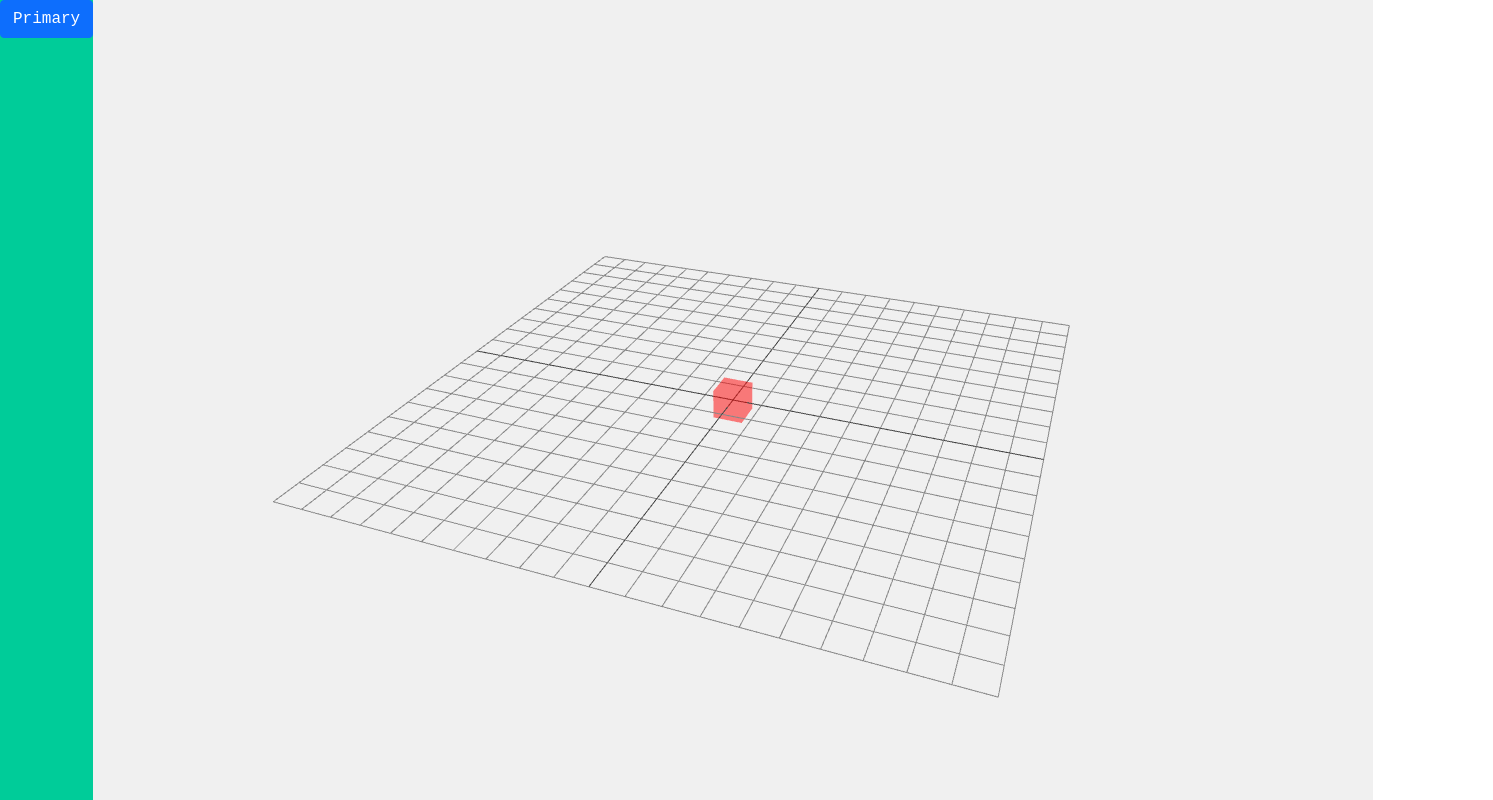
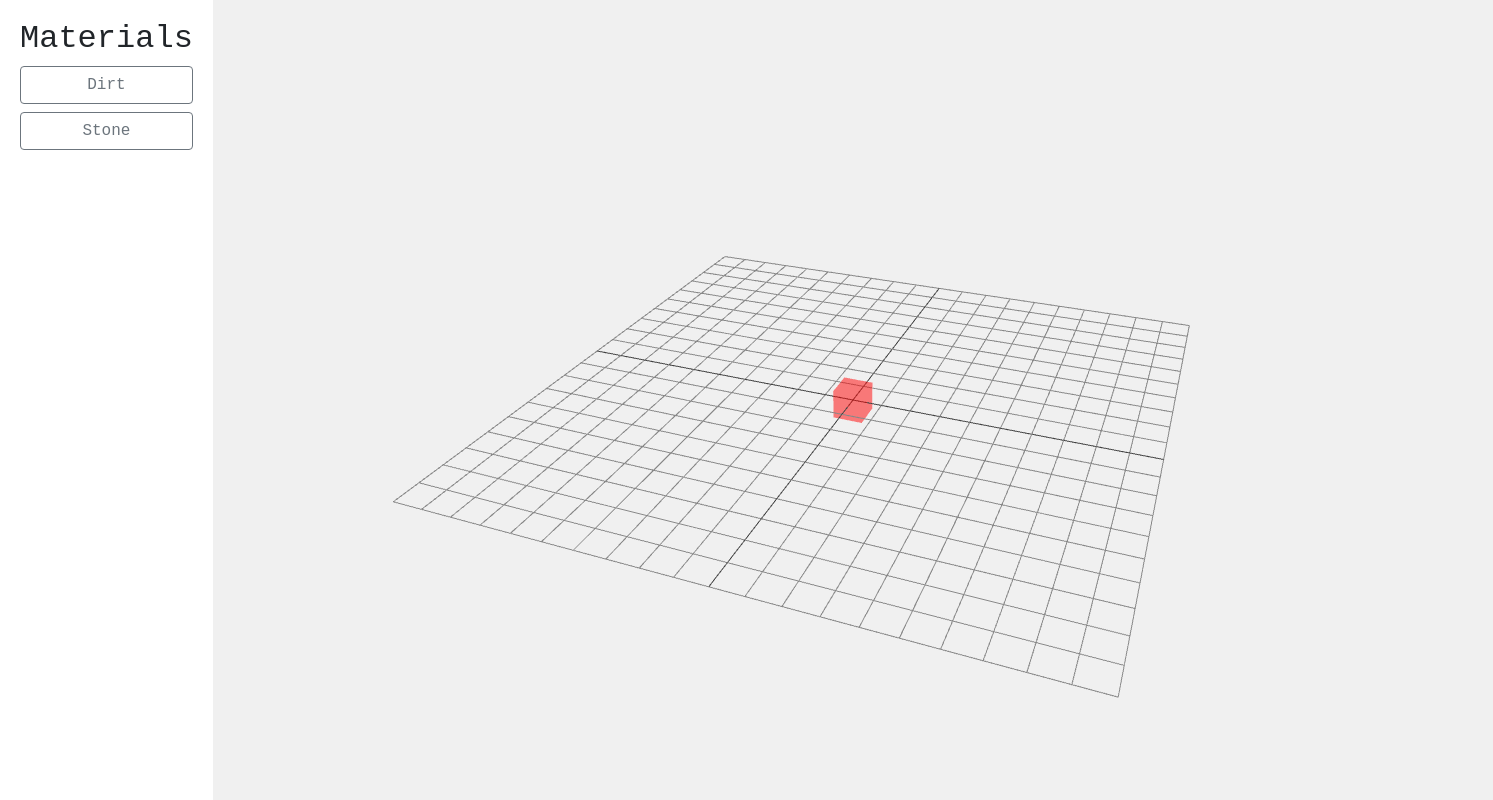
Before and after one commit to CodeCricut/VoxelPlayground, a website: page index.html in a window 1280 px wide. Shown: the whole page, 1493 px wide, since content can reach past the window. Drawn offline with nearby package versions, Linux system fonts and the light colour scheme.

Commit message:
Add material selector ui

```diff
--- a/index.html
+++ b/index.html
@@ -21,8 +21,12 @@
   </head>
   <body>
     <div class="grid">
-      <div class="menu">
-        <button class="btn btn-primary">Primary</button>
+      <div class="menu container">
+        <h2>Materials</h2>
+        <div class="d-grid gap-2 mx-auto">
+          <button class="btn btn-outline-secondary xs-">Dirt</button>
+          <button class="btn btn-outline-secondary">Stone</button>
+        </div>
       </div>
       <canvas id="three-canvas"></canvas>
     </div>
--- a/package.json
+++ b/package.json
@@ -14,6 +14,7 @@
   "dependencies": {
     "@popperjs/core": "^2.10.2",
     "bootstrap": "^5.1.3",
+    "jquery": "^3.6.0",
     "popper.js": "^1.16.1",
     "three": "^0.115.0"
   },
--- a/static/styles/main.css
+++ b/static/styles/main.css
@@ -19,7 +19,7 @@ canvas {
 }
 
 .menu {
-  background-color: #0c9;
+  padding: 20px;
 }
 
 #three-canvas {
```
Also changed, not shown: 1 other file.
